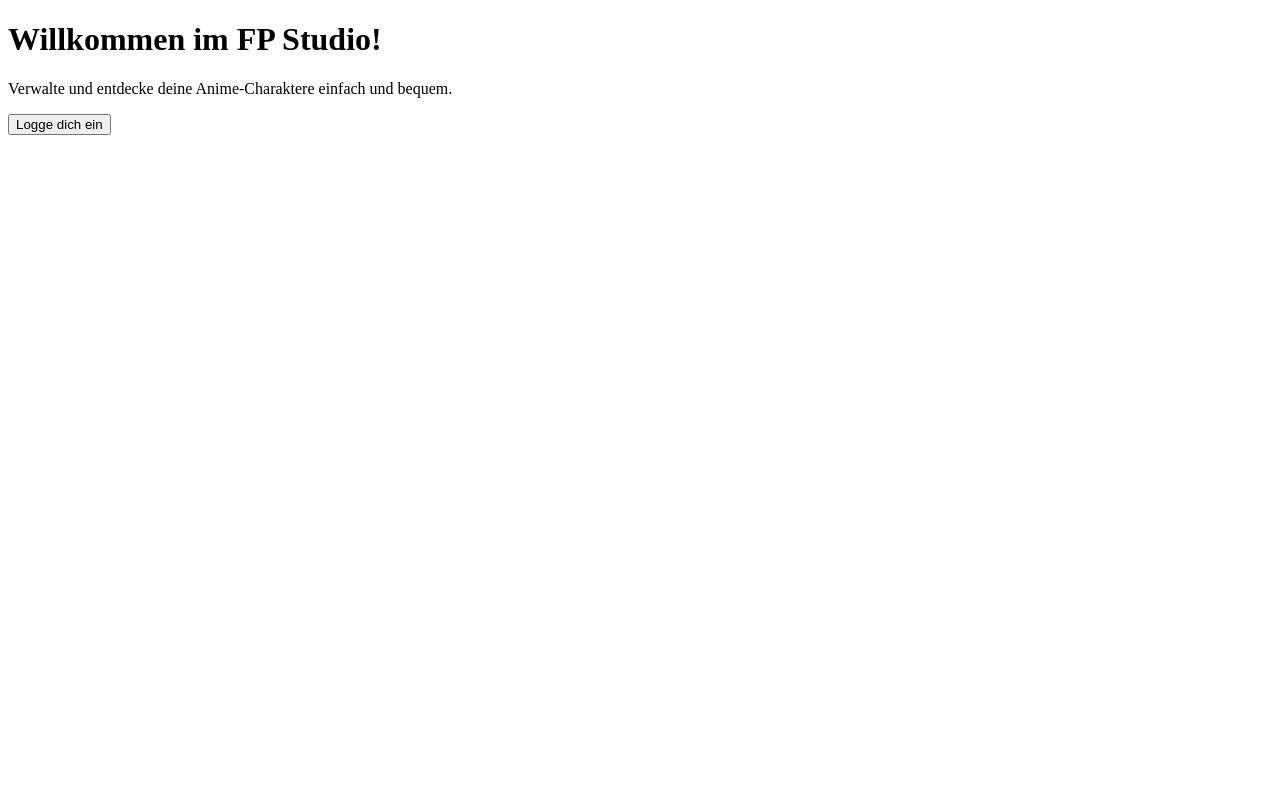
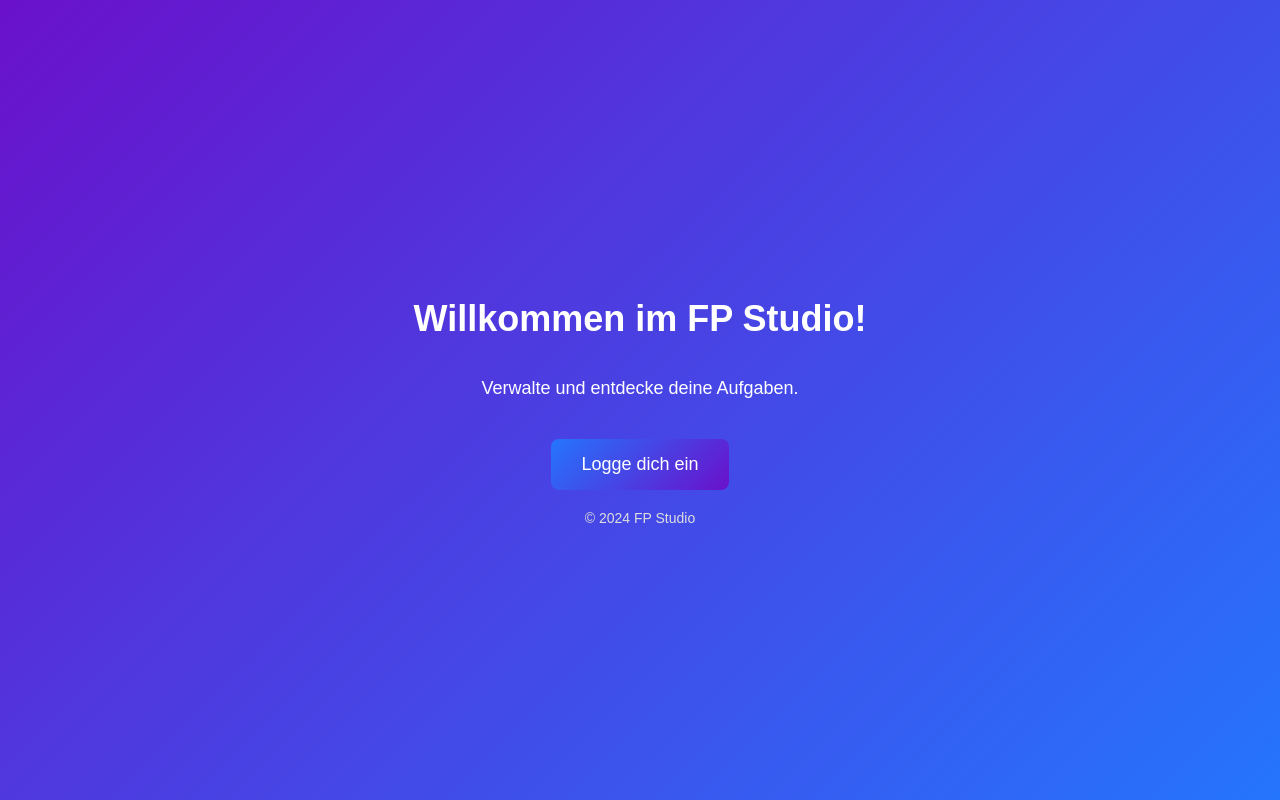
Before and after one commit to Tim200813/FP-Anime-App-Web, a website: page public/index.html in a window 1280 px wide. Drawn offline with Linux system fonts and the light colour scheme.

```diff
--- a/public/index.html
+++ b/public/index.html
@@ -4,10 +4,53 @@
     <meta charset="UTF-8">
     <meta name="viewport" content="width=device-width, initial-scale=1.0">
     <title>Willkommen</title>
+    <style>
+        body {
+            font-family: 'Arial', sans-serif;
+            margin: 0;
+            padding: 0;
+            display: flex;
+            flex-direction: column;
+            justify-content: center;
+            align-items: center;
+            height: 100vh;
+            background: linear-gradient(135deg, #6a11cb, #2575fc);
+            color: #fff;
+            text-align: center;
+        }
+        h1 {
+            font-size: 36px;
+            margin-bottom: 20px;
+        }
+        p {
+            font-size: 18px;
+            margin-bottom: 40px;
+        }
+        button {
+            background: linear-gradient(135deg, #2575fc, #6a11cb);
+            color: #fff;
+            padding: 15px 30px;
+            font-size: 18px;
+            border: none;
+            border-radius: 8px;
+            cursor: pointer;
+            transition: background-color 0.3s, transform 0.2s;
+        }
+        button:hover {
+            background-color: #6a11cb;
+            transform: translateY(-3px);
+        }
+        footer {
+            margin-top: 20px;
+            font-size: 14px;
+            color: #ddd;
+        }
+    </style>
 </head>
 <body>
     <h1>Willkommen im FP Studio!</h1>
-    <p>Verwalte und entdecke deine Anime-Charaktere einfach und bequem.</p>
+    <p>Verwalte und entdecke deine Aufgaben.</p>
     <button onclick="window.location.href='login.html'">Logge dich ein</button>
+    <footer>&copy; 2024 FP Studio</footer>
 </body>
 </html>
```
